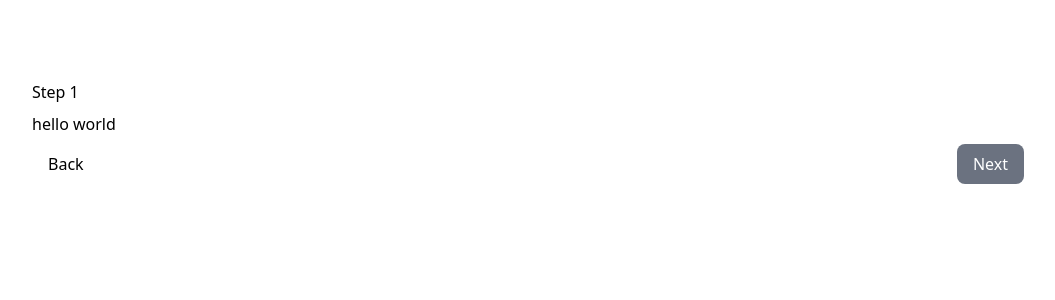
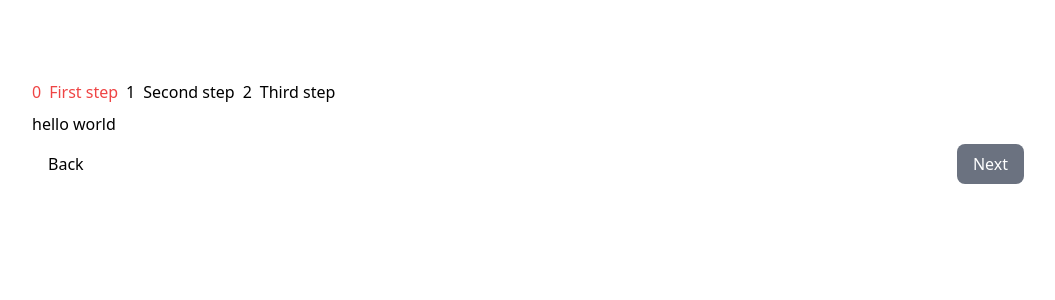
Before and after one commit to davnig/stepper, a React (Vite) app: page / in a window 1280 px wide. Shown: the top 300 px of the page, without its empty margins (112-1167 px from the left). Built offline with nearby package versions, Linux system fonts and the light colour scheme.

Commit message:
create first ver of stepper header

```diff
--- a/src/App.tsx
+++ b/src/App.tsx
@@ -1,4 +1,4 @@
-import { Stepper, StepperFooter, useStepperContext } from './stepper/Stepper.tsx'
+import { Stepper, StepperFooter, StepperHeader, useStepperContext } from './stepper/Stepper.tsx'
 
 enum STEPS {
     FIRST,
@@ -8,7 +8,11 @@ enum STEPS {
 
 export function App() {
     return (
-        <Stepper steps={Object.keys(STEPS).length / 2} initialValue='hello world'>
+        <Stepper
+            steps={Object.keys(STEPS).length / 2}
+            initialValue='hello world'
+            titles={['First step', 'Second step', 'Third step']}
+        >
             {({ step }) => (
                 <div className='px-36 py-20'>
                     {step === STEPS.FIRST && <Step1 />}
@@ -25,7 +29,7 @@ function Step1() {
 
     return (
         <div className='flex flex-col gap-2'>
-            <p>Step 1</p>
+            <StepperHeader />
             <p>{stepperCtx.value}</p>
             <StepperFooter />
         </div>
@@ -37,7 +41,7 @@ function Step2() {
 
     return (
         <div className='flex flex-col gap-2'>
-            <p>Step 2</p>
+            <StepperHeader />
             <p>{stepperCtx.value}</p>
             <StepperFooter />
         </div>
@@ -49,7 +53,7 @@ function Step3() {
 
     return (
         <div className='flex flex-col gap-2'>
-            <p>Step 3</p>
+            <StepperHeader />
             <p>{stepperCtx.value}</p>
             <StepperFooter />
         </div>
--- a/src/stepper/Stepper.tsx
+++ b/src/stepper/Stepper.tsx
@@ -1,10 +1,11 @@
 import { createContext, Dispatch, FC, useContext, useMemo, useState } from 'react'
-import { FnChildren, renderFnChildren } from '../utils/utils.ts'
+import { cn, FnChildren, renderFnChildren } from '../utils/utils.ts'
 import { Button } from '../components/Button.tsx'
 
 type StepperState<V> = {
     value?: V
     step?: number
+    steps: number
 }
 
 type StepperActions<V> = {
@@ -23,7 +24,10 @@ type StepperEvents<V> = {
 
 // =============== Context ===============
 
-export type StepperContext<V> = StepperState<V> & StepperActions<V>
+export type StepperContext<V> = StepperState<V> &
+    StepperActions<V> & {
+        titles?: string[]
+    }
 
 const stepperContext = createContext<StepperContext<any> | undefined>(undefined)
 
@@ -39,12 +43,13 @@ export function useStepperContext<V>(): StepperContext<V> {
 
 export type StepperProps<V> = StepperEvents<V> & {
     steps: number
+    titles?: string[]
     initialValue?: V
     children?: FnChildren<StepperContext<V>>
 }
 
-export function Stepper<V>({ steps, initialValue, children, ...props }: StepperProps<V>) {
-    const [state, setState] = useState<StepperState<V>>({ value: initialValue, step: 0 })
+export function Stepper<V>({ steps, titles, initialValue, children, ...props }: StepperProps<V>) {
+    const [state, setState] = useState<StepperState<V>>({ value: initialValue, step: 0, steps })
 
     const actions = useMemo(
         () => ({
@@ -65,6 +70,7 @@ export function Stepper<V>({ steps, initialValue, children, ...props }: StepperP
     const context: StepperContext<V> = {
         ...state,
         ...actions,
+        titles,
     }
 
     return <stepperContext.Provider value={context}>{renderFnChildren(children, context)}</stepperContext.Provider>
@@ -72,10 +78,19 @@ export function Stepper<V>({ steps, initialValue, children, ...props }: StepperP
 
 // =============== Header ===============
 
-export type StepperHeaderProps = unknown
+export function StepperHeader<V>() {
+    const { step, steps, titles } = useStepperContext<V>()
 
-export function StepperHeader(props: StepperHeaderProps) {
-    return <></>
+    return (
+        <div className='flex items-center gap-2'>
+            {[...Array(steps)].map((_, i) => (
+                <div className={cn('flex items-center gap-2', step === i && 'text-red-500')}>
+                    <p>{i}</p>
+                    <p>{titles?.[i]}</p>
+                </div>
+            ))}
+        </div>
+    )
 }
 
 // =============== Stepper Footer ===============
```
